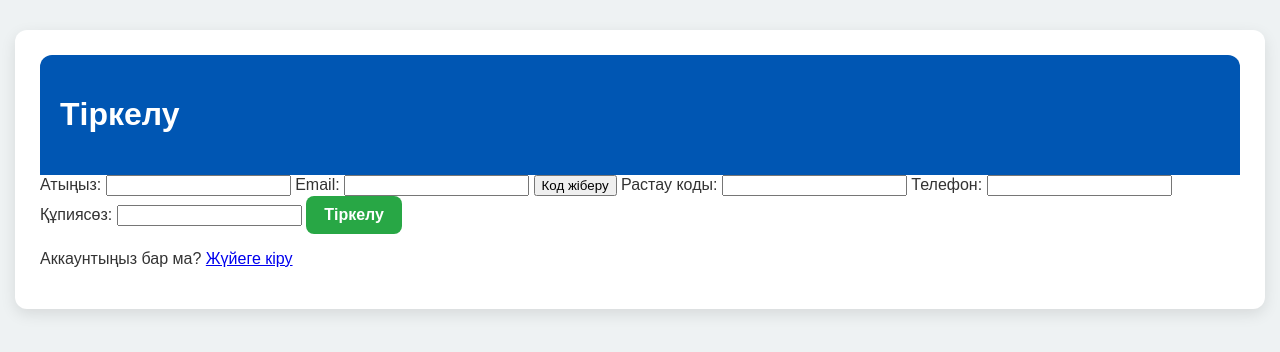
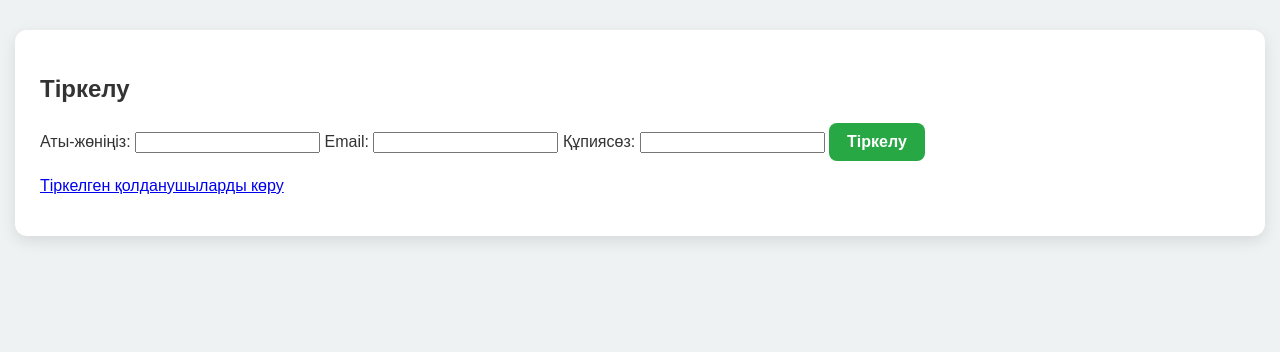
Before and after one commit to Turauly/itstartup, a website: page register.html in a window 1280 px wide. Drawn offline with Linux system fonts and the light colour scheme.

Commit message:
Update register.html

```diff
--- a/register.html
+++ b/register.html
@@ -5,95 +5,25 @@
     <meta name="viewport" content="width=device-width, initial-scale=1.0">
     <title>Тіркелу</title>
     <link rel="stylesheet" href="style.css">
-    <script>
-        async function sendVerificationCode() {
-            let email = document.getElementById("email").value;
-            if (!email) {
-                alert("Email енгізіңіз!");
-                return;
-            }
-
-            const response = await fetch("http://localhost:3000/send-email", {
-                method: "POST",
-                headers: {
-                    "Content-Type": "application/json"
-                },
-                body: JSON.stringify({ email })
-            });
-
-            if (response.ok) {
-                const data = await response.json();
-                sessionStorage.setItem("verificationCode", data.verificationCode);
-                alert("Email-ге растау коды жіберілді!");
-            } else {
-                alert("Email жіберу кезінде қате орын алды!");
-            }
-        }
-
-        async function registerUser(event) {
-            event.preventDefault();
-            let username = document.getElementById("username").value;
-            let email = document.getElementById("email").value;
-            let phone = document.getElementById("phone").value;
-            let password = document.getElementById("password").value;
-            let enteredCode = document.getElementById("verificationCode").value;
-            let correctCode = sessionStorage.getItem("verificationCode");
-
-            if (!username || !email || !phone || !password || !enteredCode) {
-                alert("Барлық өрістерді толтырыңыз!");
-                return;
-            }
-
-            if (enteredCode !== correctCode) {
-                alert("Растау коды дұрыс емес!");
-                return;
-            }
-
-            const response = await fetch("http://localhost:3000/register", {
-                method: "POST",
-                headers: {
-                    "Content-Type": "application/json"
-                },
-                body: JSON.stringify({ username, email, phone, password })
-            });
-
-            if (response.ok) {
-                alert("Тіркелу сәтті аяқталды!");
-                window.location.href = "login.html";
-            } else {
-                alert("Тіркелу кезінде қате орын алды!");
-            }
-        }
-    </script>
+    <script src="script.js" defer></script>
 </head>
 <body>
     <div class="wrapper">
-        <header>
-            <h1>Тіркелу</h1>
-        </header>
+        <h2>Тіркелу</h2>
+        <form id="registerForm">
+            <label for="name">Аты-жөніңіз:</label>
+            <input type="text" id="name" required>
 
-        <section class="register-form">
-            <form onsubmit="registerUser(event)">
-                <label for="username">Атыңыз:</label>
-                <input type="text" id="username" required>
+            <label for="email">Email:</label>
+            <input type="email" id="email" required>
 
-                <label for="email">Email:</label>
-                <input type="email" id="email" required>
-                <button type="button" onclick="sendVerificationCode()">Код жіберу</button>
+            <label for="password">Құпиясөз:</label>
+            <input type="password" id="password" required>
 
-                <label for="verificationCode">Растау коды:</label>
-                <input type="text" id="verificationCode" required>
+            <button type="submit" class="btn">Тіркелу</button>
+        </form>
 
-                <label for="phone">Телефон:</label>
-                <input type="tel" id="phone" required>
-
-                <label for="password">Құпиясөз:</label>
-                <input type="password" id="password" required>
-
-                <button type="submit" class="btn">Тіркелу</button>
-            </form>
-            <p>Аккаунтыңыз бар ма? <a href="login.html">Жүйеге кіру</a></p>
-        </section>
+        <p><a href="users.html">Тіркелген қолданушыларды көру</a></p>
     </div>
 </body>
 </html>
```
